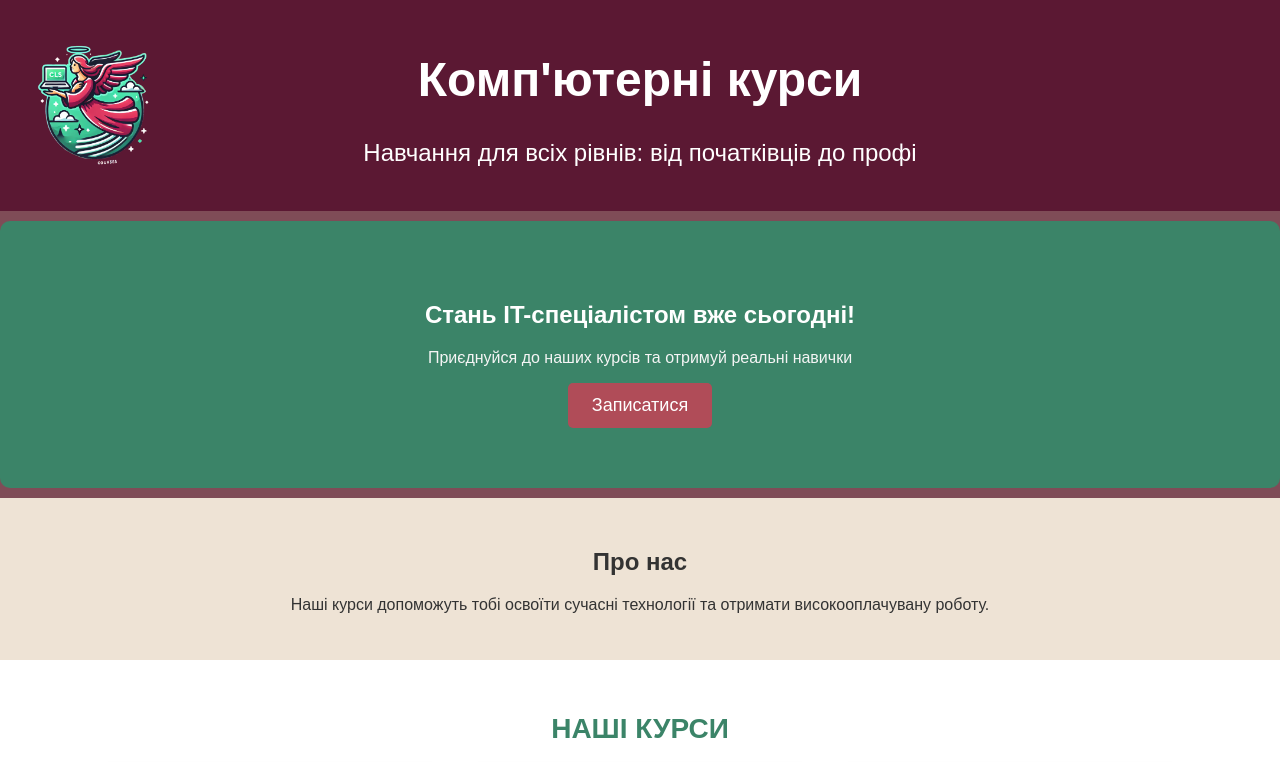
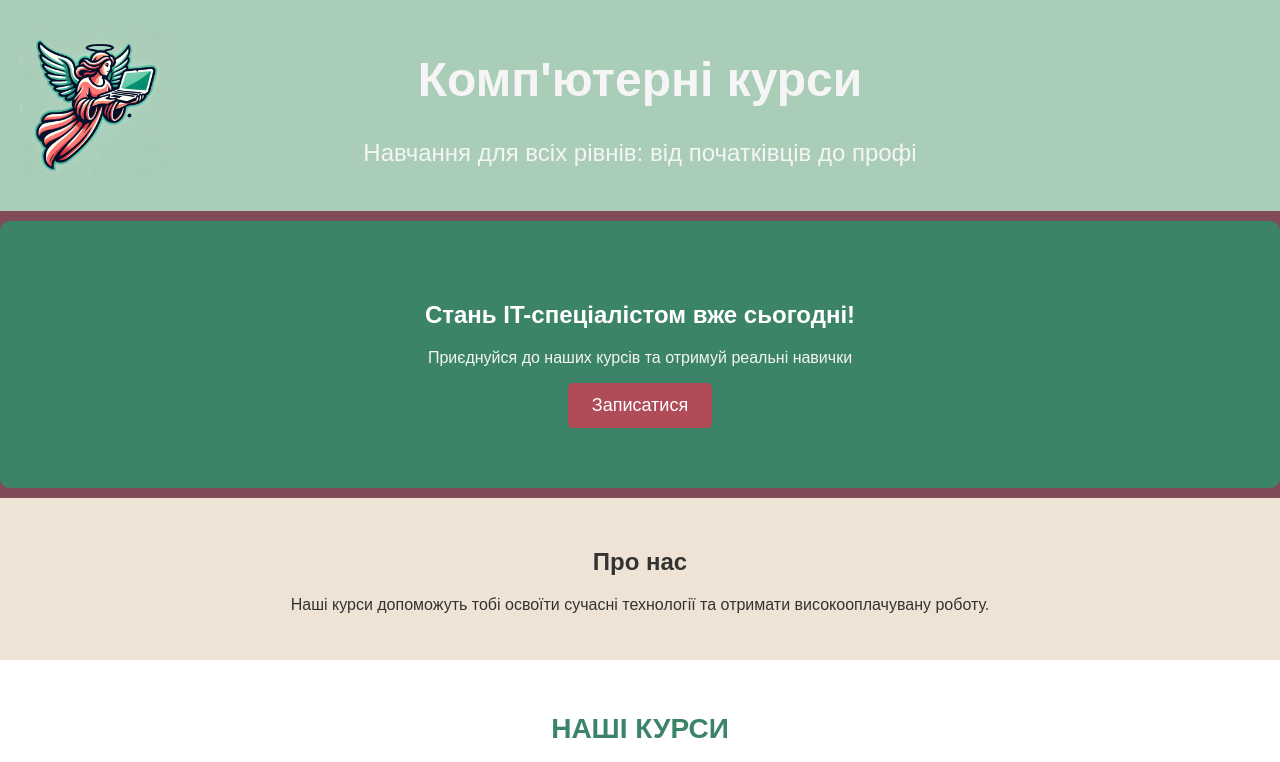
Before and after one commit to Di-Tai/Website, a plain HTML site: page index.html in a window 1280 px wide. Shown: the top 762 px of the page. Drawn offline with Linux system fonts and the light colour scheme.

Commit message:
Update index.html

```diff
--- a/index.html
+++ b/index.html
@@ -17,8 +17,8 @@
 
         /* 🔹 Хедер */
         header {
-            background: #5B1833;
-            color: white;
+            background: #aacdb8;
+            color: 2D2D2D;
             padding: 20px;
             font-size: 24px;
             position: relative;
@@ -155,7 +155,7 @@
 <body>
 
     <header>
-        <img src="logo_cropped.png" alt="Логотип" class="logo">
+        <img src="logo_new.webp" alt="Логотип" class="logo">
         <h1>Комп'ютерні курси</h1>
         <p>Навчання для всіх рівнів: від початківців до профі</p>
     </header>
```
